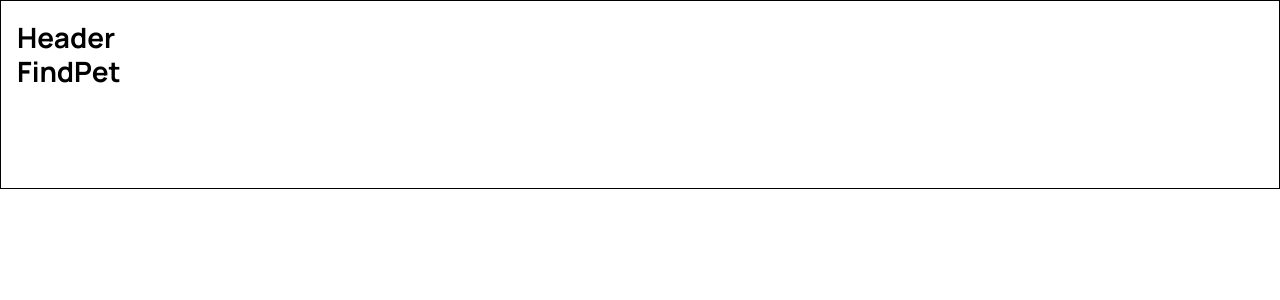
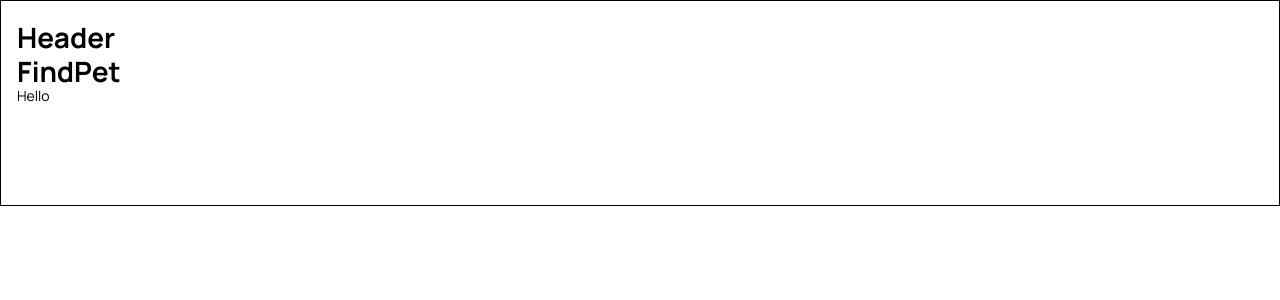
Before and after one commit to DenisTunyk/your-pet, a React (Create React App) app: page /your-pet/findpet in a window 1280 px wide. Shown: the top 300 px of the page. Built offline with nearby package versions, Linux system fonts and the light colour scheme.

Commit message:
Update App.jsx

```diff
--- a/src/components/App.jsx
+++ b/src/components/App.jsx
@@ -1,16 +1,16 @@
 import React from 'react';
 import { Routes, Route, Navigate } from 'react-router-dom';
-
 
 import { Header } from './Header/Header';
 import { Home } from '../pages/Home/Home';
 import { NotFound } from '../pages/NotFound/NotFound';
 import { OurFriend } from '../pages/OurFriend/OurFriend';
-import LoginPage  from '../pages/LoginPage/LoginPage';
+import LoginPage from '../pages/LoginPage/LoginPage';
 import { FindPet } from '../pages/FindPet/FindPet';
 import { News } from '../pages/News/News';
 import { Profile } from '../pages/Profile/Profile';
 import { NoticesPage } from '../pages/NoticesPage/NoticesPage';
+import { AuthForm } from './AuthForm/AuthForm';
 
 export const App = () => {
   return (
@@ -29,6 +29,7 @@ export const App = () => {
         </Route>
         <Route path="*" element={<NotFound />} />
       </Routes>
+      <AuthForm />
     </div>
   );
 };
```
